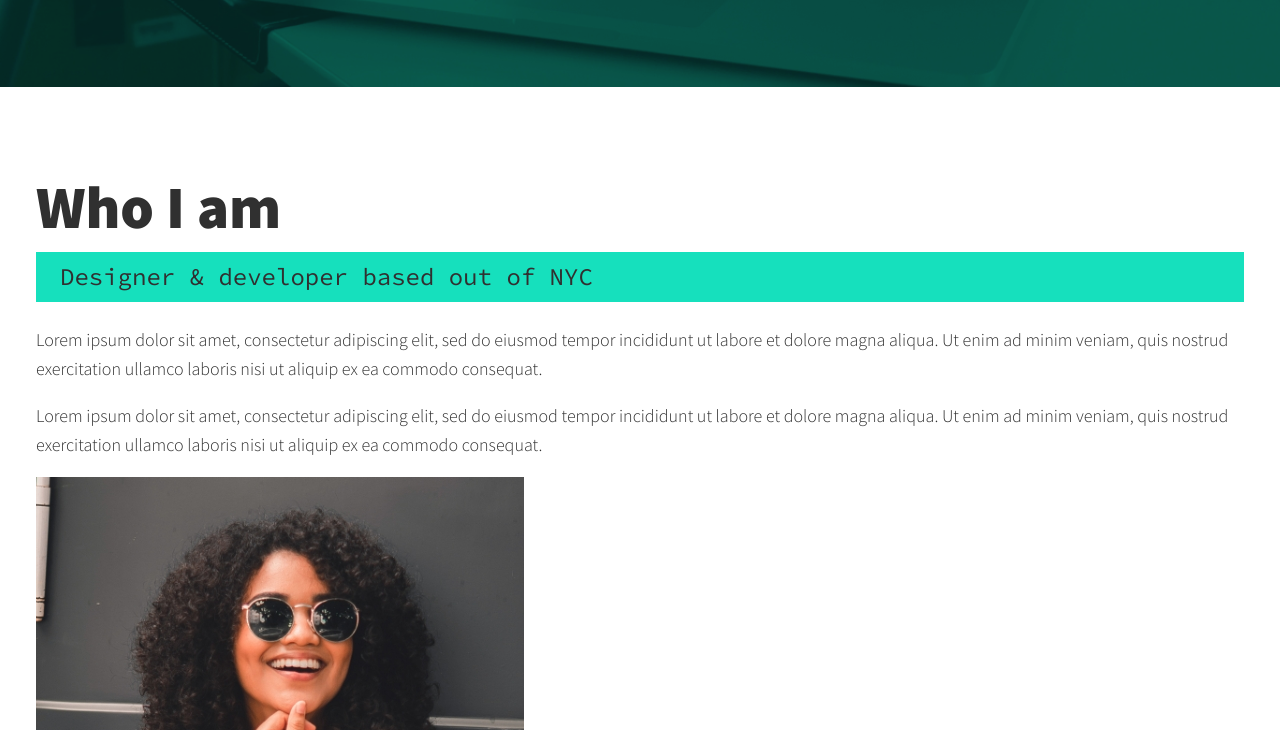
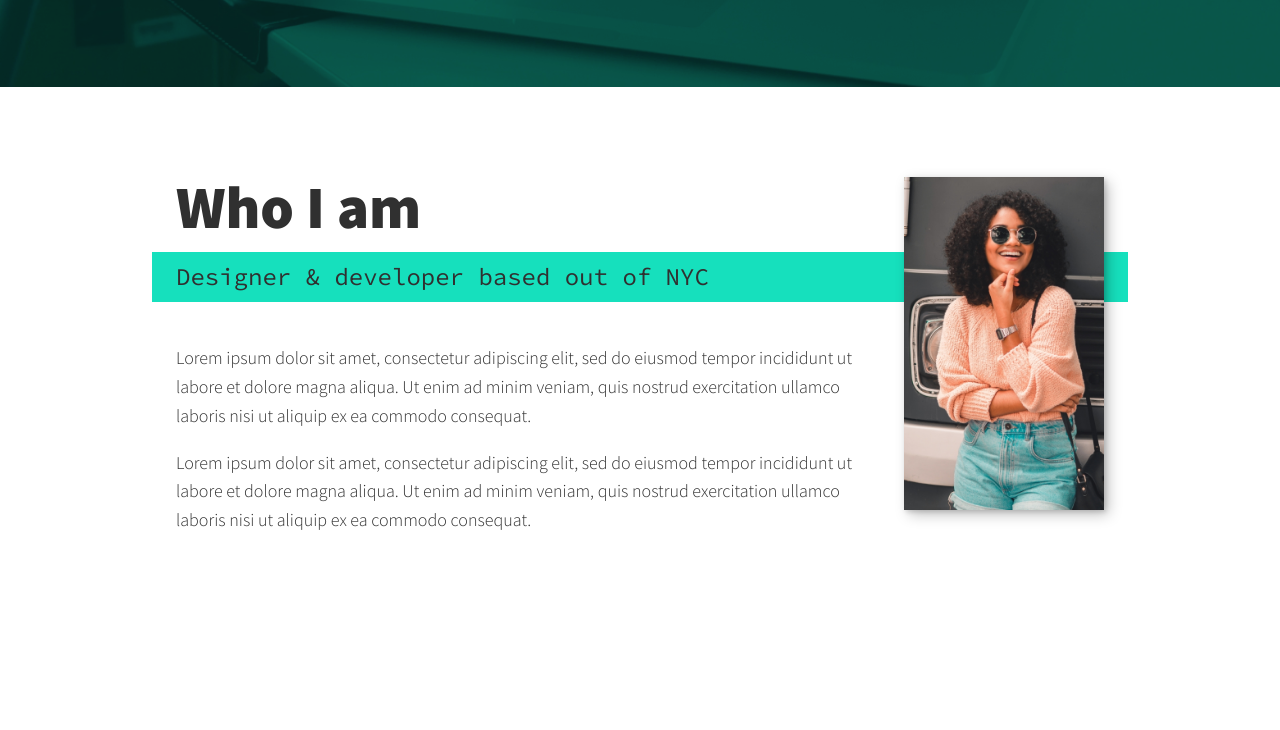
Before and after one commit to amanst1/portfolio-site, a plain HTML site: page index.html in a window 1280 px wide. Shown: the part 1092-1822 px from the top of the page. Drawn offline with nearby package versions, Linux system fonts and the light colour scheme.

Commit message:
worked on about me section

```diff
--- a/index.html
+++ b/index.html
@@ -98,7 +98,7 @@
                         consequat.</p>
                 </div>
 
-                <img src="img/dev-jane-02.jpg" alt="Jane leaning against a bus">
+                <img src="img/dev-jane-02.jpg" alt="Jane leaning against a bus" class="about-me__img">
             </section>
 
 
--- a/style.css
+++ b/style.css
@@ -219,3 +219,47 @@ nav {
         margin-inline-start: 2em;
     }
 }
+
+
+/* About Me Section */
+
+.about-me {
+    max-width: 1000px;
+    margin: 0 auto;
+}
+
+.about-me__img {
+    box-shadow: var(--bs);
+}
+
+@media (min-width: 600px) {
+    .about-me {
+        display: grid;
+        grid-template-columns: 1fr 200px;
+        grid-template-areas:
+            "title img"
+            "subtitle img"
+            "text img";
+        grid-column-gap: 2em;
+    }
+
+    .section__title--about {
+        grid-area: title;
+    }
+
+    .section__subtitle--about {
+        grid-column: 1 / -1;
+        grid-row: 2;
+        position: relative;
+        margin-inline-start: -1em;
+        width: calc(100% + 2em);
+        padding-inline-start: 1em;
+        padding-inline-end: calc(200px + 4em);
+    }
+
+    .about-me__img {
+       grid-area: img;
+       position: relative;
+       z-index: 2;
+    }
+}
```
